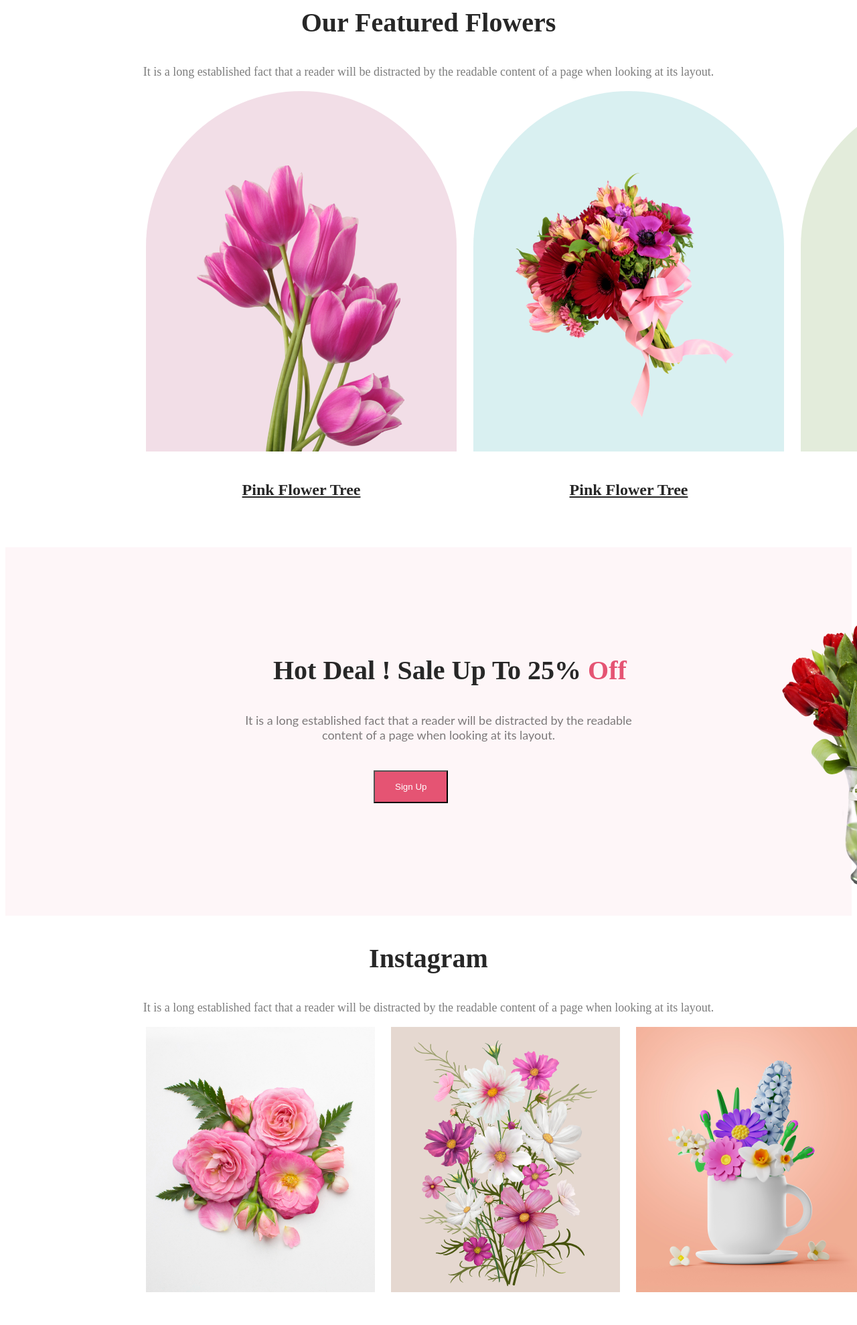
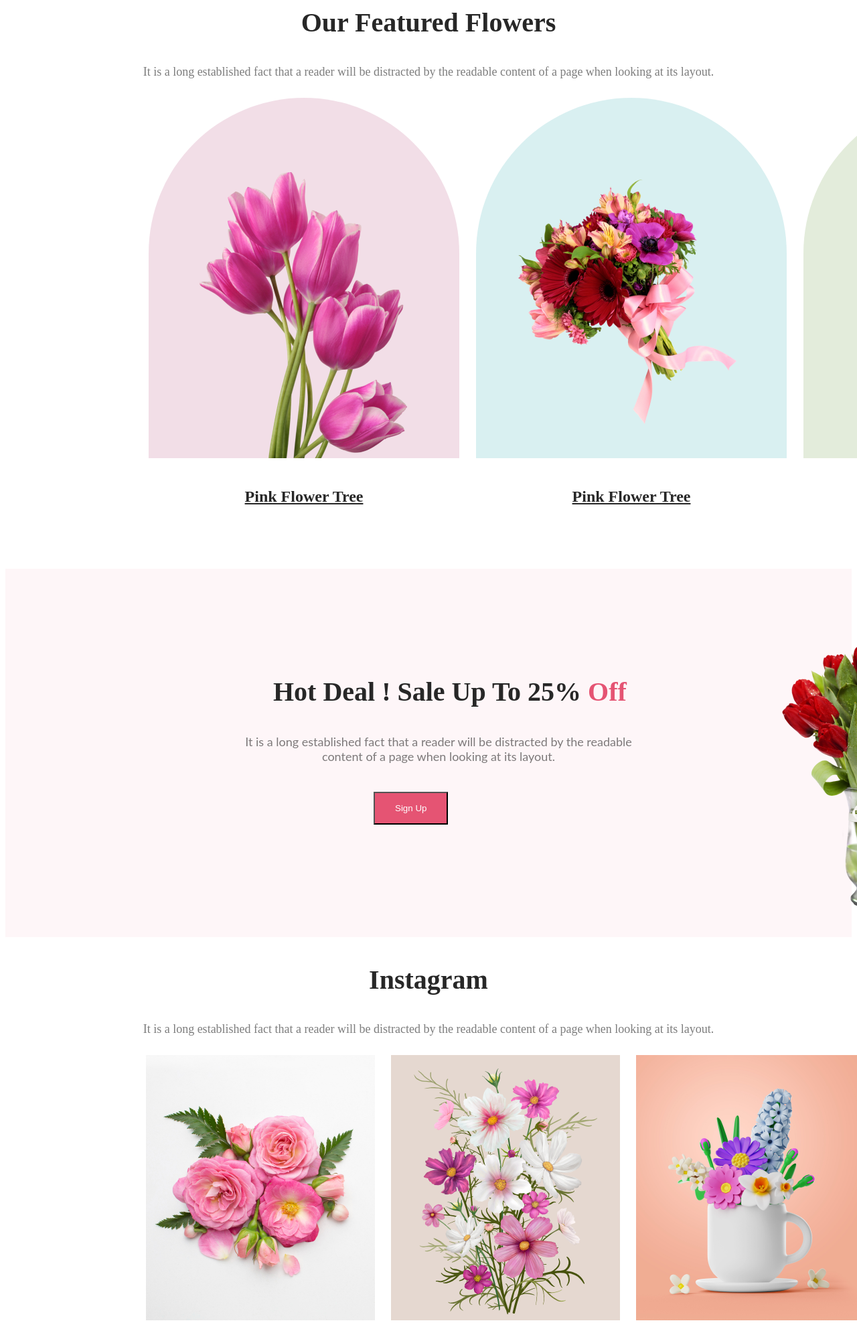
Before and after one commit to Safi022/flower-shop-assignment, a plain HTML site: page index.html in a window 1280 px wide. Shown: the part 860-2838 px from the top of the page at 67% size. Drawn offline with Linux system fonts and the light colour scheme.

Commit message:
finished task

```diff
--- a/style/nav.css
+++ b/style/nav.css
@@ -47,14 +47,10 @@ font-weight: 400;
 .fl{
     display: flex;
     gap: 25px;
-    margin: 0px 240px 32px 0px;
-    padding-left: 210px;
-    padding-right: 210px;
+    margin-bottom: 44px;
+    padding: 10px 240px 10px 214px;
 }
-.flower-image{
-    /* border-radius: 300px 300px 0px 0px; */
-/* background: rgba(167, 33, 98, 0.15); */
-}
+
 .b{
     display: flex;
 background: rgba(229, 84, 115, 0.05);
@@ -100,8 +96,7 @@ padding: 100px 30px 100px 186px;
 .im{
     display: flex;
     gap: 24px;
-    padding-left: 210px;
-    padding-right: 210px;
+    padding: 10px 210px 10px 210px;
 }
 .foot-title{
     color: #E55473;
```
